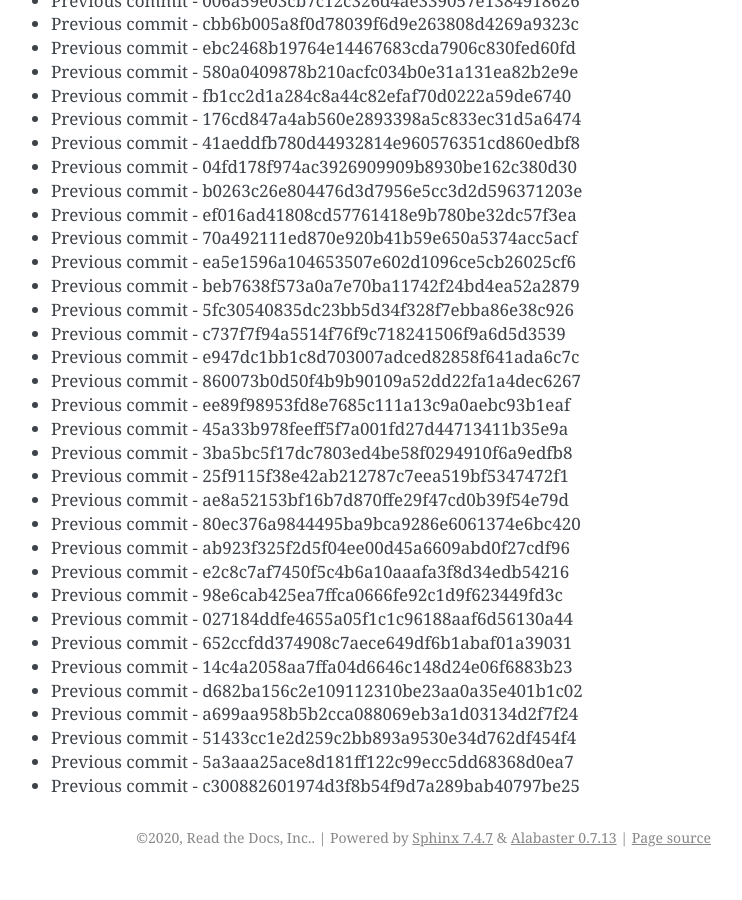
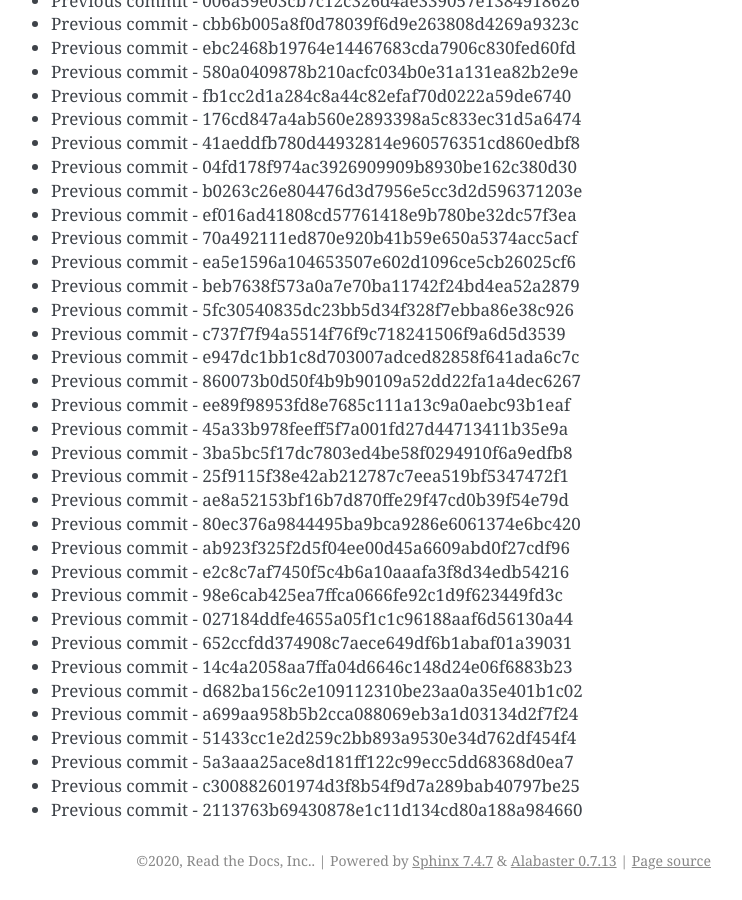
Before and after one commit to readthedocs/rtd-git-stresstest, a Sphinx documentation site: the page built from docs/updates.rst, in a window 1280 px wide and 900 px high, scrolled down 67905 px. Shown: the whole window, without its empty margins (399-1141 px from the left). Built offline with Sphinx 7.4.7, drawn with Linux system fonts in a browser that asks for light colours; before the commit the page ends 68782 px from its top, so only the background shows below that.

Commit message:
Generating commit from previous: 2113763b69430878e1c11d134cd80a188a984660

```diff
--- a/docs/updates.rst
+++ b/docs/updates.rst
@@ -2885,3 +2885,4 @@ It can be tested for any performance characteristics.
 * Previous commit - 51433cc1e2d259c2bb893a9530e34d762df454f4
 * Previous commit - 5a3aaa25ace8d181ff122c99ecc5dd68368d0ea7
 * Previous commit - c300882601974d3f8b54f9d7a289bab40797be25
+* Previous commit - 2113763b69430878e1c11d134cd80a188a984660
```
